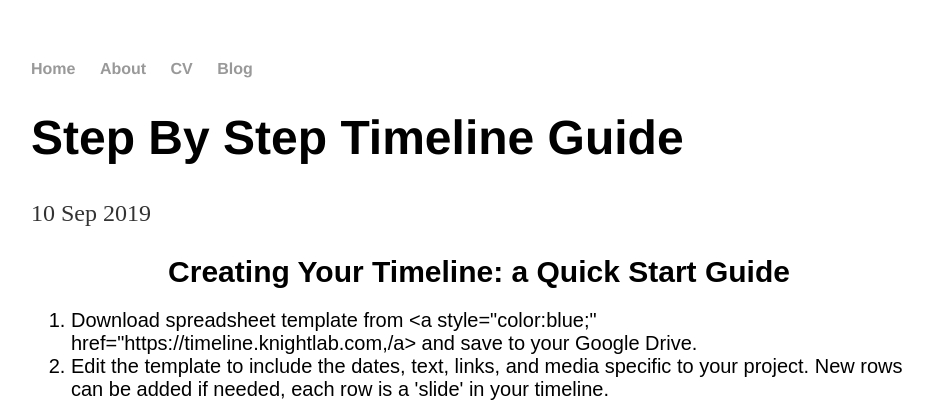
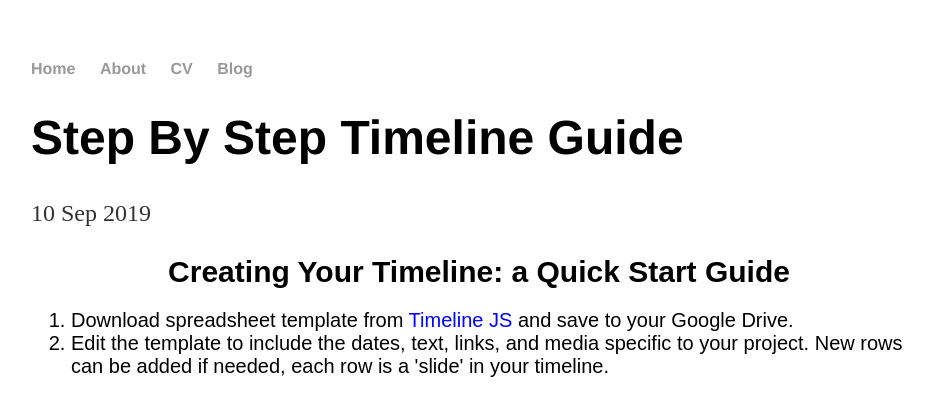
Before and after one commit to HannahEnsignGeorge/HannahEnsignGeorge.github.io, a Jekyll site: the page built from _posts/2019-09-10-Step-By-Step-Timeline-Guide.md, in a window 1280 px wide and 900 px high, cut to the strip 0-404 px from the top of the window. Shown: the whole strip, without its empty margins (161-1094 px from the left). Built offline with Jekyll 4.4.1, drawn with Linux system fonts in a browser that asks for light colours.

Commit message:
Update 2019-09-10-Step-By-Step-Timeline-Guide.md

```diff
--- a/_posts/2019-09-10-Step-By-Step-Timeline-Guide.md
+++ b/_posts/2019-09-10-Step-By-Step-Timeline-Guide.md
@@ -7,7 +7,7 @@ date: 2019-09-10
 <body>
     <h1 style="font-family:Arial;font-size:30px;strong;text-align:center;">Creating Your Timeline: a Quick Start Guide</h1>
         <ol style="font-size:20px;">
-            <li style="font-family:Arial;font-size:20px;">Download spreadsheet template from <a style="color:blue;" href="https://timeline.knightlab.com,/a> and save to your Google Drive.</li>
+            <li style="font-family:Arial;font-size:20px;">Download spreadsheet template from <a style="color:blue;" href="https://timeline.knightlab.com">Timeline JS</a> and save to your Google Drive.</li>
             <li style="font-family:Arial;font-size:20px;">Edit the template to include the dates, text, links, and media specific to your project. New rows can be added if needed, each row is a 'slide' in your timeline.</li>
 <p align="center">
   <img width="460" height="300" src="https://user-images.githubusercontent.com/54911846/65171459-ec4c3b80-da18-11e9-9370-f497b842a0ec.png">
```
